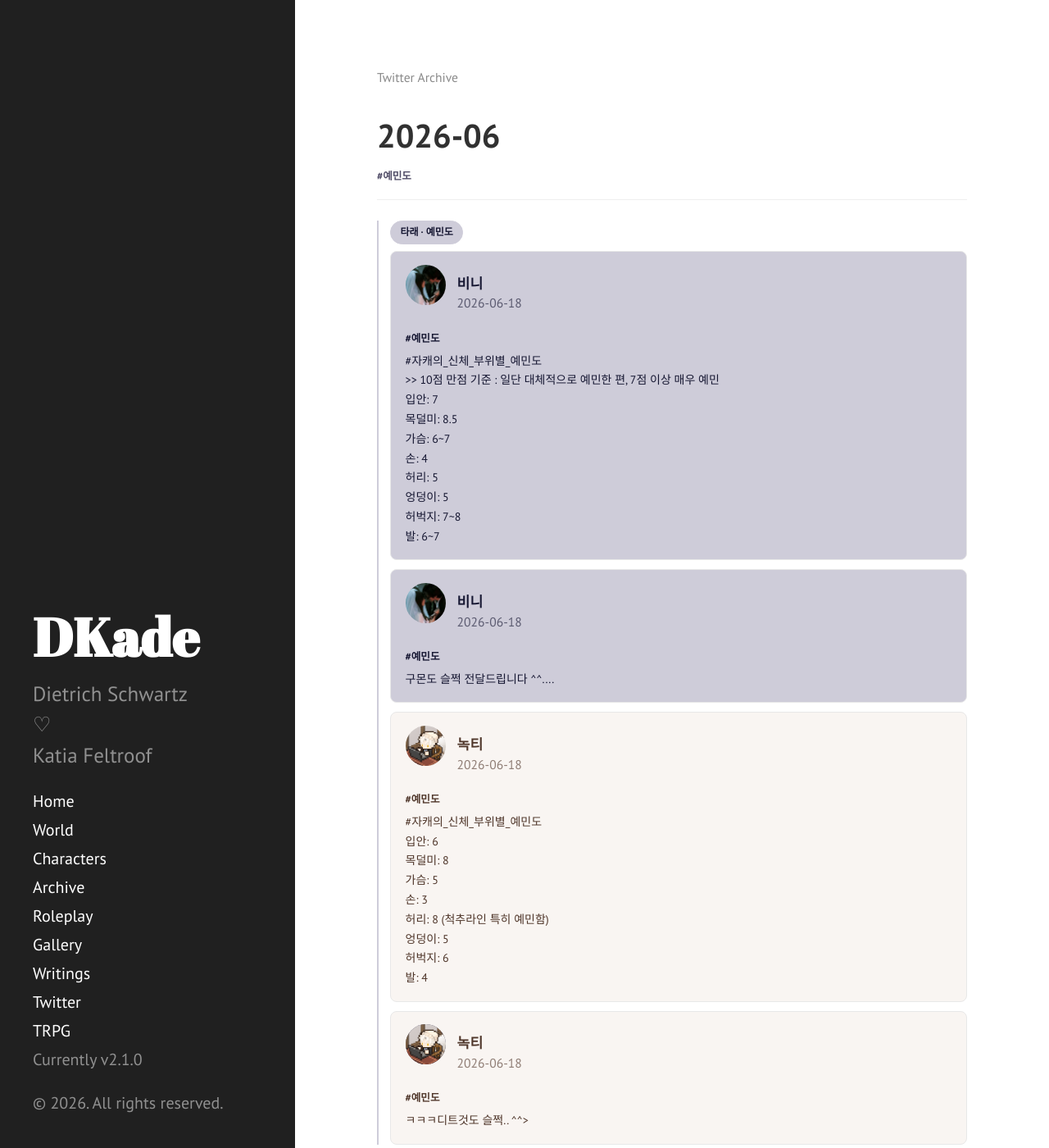
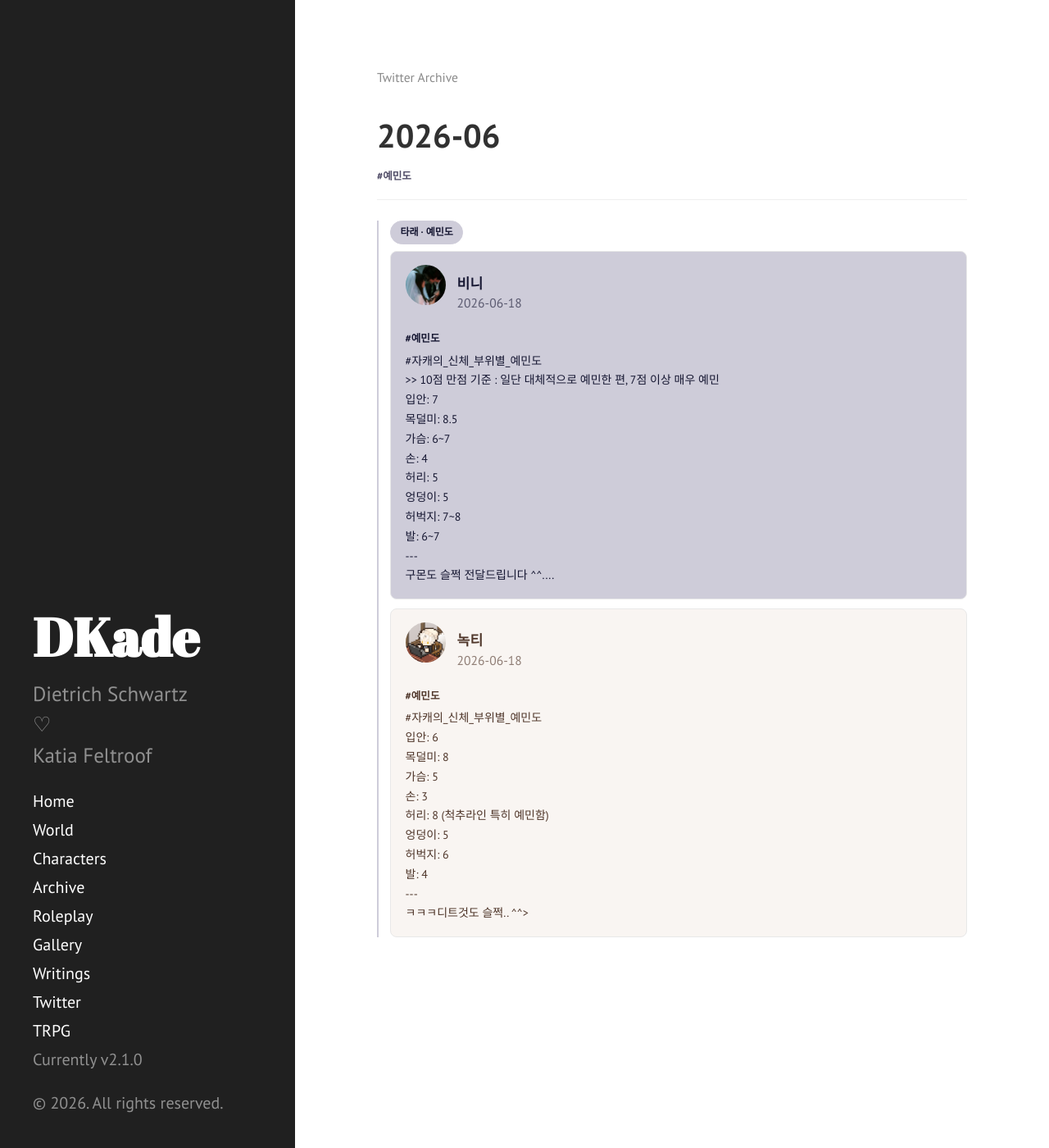
Before and after one commit to mistynocturn-design/dekade-archive, a Jekyll site: the page built from _twitter/2026-06.md, in a window 1280 px wide and 1400 px high. Shown: the whole window at 82% size. Built offline with Jekyll 4.4.1, drawn with Linux system fonts in a browser that asks for light colours.

Commit message:
Update 2026-06.md

```diff
--- a/_twitter/2026-06.md
+++ b/_twitter/2026-06.md
@@ -27,19 +27,7 @@ tags:
     </div>
   </div>
   <p class="twitter-note-tags">#예민도</p>
-  <div class="twitter-note-text">#자캐의_신체_부위별_예민도<br>&gt;&gt; 10점 만점 기준 : 일단 대체적으로 예민한 편, 7점 이상 매우 예민<br>입안: 7<br>목덜미: 8.5 <br>가슴: 6~7<br>손: 4 <br>허리: 5 <br>엉덩이: 5<br>허벅지: 7~8<br>발: 6~7</div>
-</section>
-
-<section class="twitter-note" data-date="2026-06-18" data-author="비니" data-tags="예민도" style="--twitter-note-bg:#ceccd9;--twitter-note-text:#161732;">
-  <div class="twitter-note-header">
-    <img class="twitter-note-avatar" src="/dekade-archive/assets/twitter/2026-06/bini-profile.jpg" alt="">
-    <div>
-      <p class="twitter-note-author">비니</p>
-      <p class="twitter-note-date">2026-06-18</p>
-    </div>
-  </div>
-  <p class="twitter-note-tags">#예민도</p>
-  <div class="twitter-note-text">구몬도 슬쩍 전달드립니다 ^^....</div>
+  <div class="twitter-note-text">#자캐의_신체_부위별_예민도<br>&gt;&gt; 10점 만점 기준 : 일단 대체적으로 예민한 편, 7점 이상 매우 예민<br>입안: 7<br>목덜미: 8.5 <br>가슴: 6~7<br>손: 4 <br>허리: 5 <br>엉덩이: 5<br>허벅지: 7~8<br>발: 6~7<br>---<br>구몬도 슬쩍 전달드립니다 ^^....</div>
 </section>
 
 <section class="twitter-note" data-date="2026-06-18" data-author="녹티" data-tags="예민도" style="--twitter-note-bg:#f9f5f2;--twitter-note-text:#4f362a;">
@@ -51,18 +39,6 @@ tags:
     </div>
   </div>
   <p class="twitter-note-tags">#예민도</p>
-  <div class="twitter-note-text">#자캐의_신체_부위별_예민도<br>입안: 6<br>목덜미: 8 <br>가슴: 5<br>손: 3 <br>허리: 8 (척추라인 특히 예민함) <br>엉덩이: 5<br>허벅지: 6<br>발: 4</div>
-</section>
-
-<section class="twitter-note" data-date="2026-06-18" data-author="녹티" data-tags="예민도" style="--twitter-note-bg:#f9f5f2;--twitter-note-text:#4f362a;">
-  <div class="twitter-note-header">
-    <img class="twitter-note-avatar" src="/dekade-archive/assets/twitter/2026-06/noctea-profile.png" alt="">
-    <div>
-      <p class="twitter-note-author">녹티</p>
-      <p class="twitter-note-date">2026-06-18</p>
-    </div>
-  </div>
-  <p class="twitter-note-tags">#예민도</p>
-  <div class="twitter-note-text">ㅋㅋㅋ디트것도 슬쩍.. ^^&gt;</div>
+  <div class="twitter-note-text">#자캐의_신체_부위별_예민도<br>입안: 6<br>목덜미: 8 <br>가슴: 5<br>손: 3 <br>허리: 8 (척추라인 특히 예민함) <br>엉덩이: 5<br>허벅지: 6<br>발: 4<br>---<br>ㅋㅋㅋ디트것도 슬쩍.. ^^&gt;</div>
 </section>
 </section>
```
